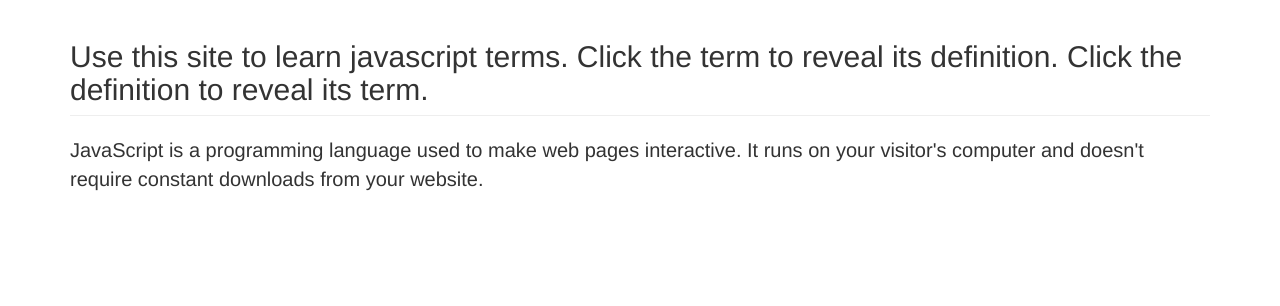
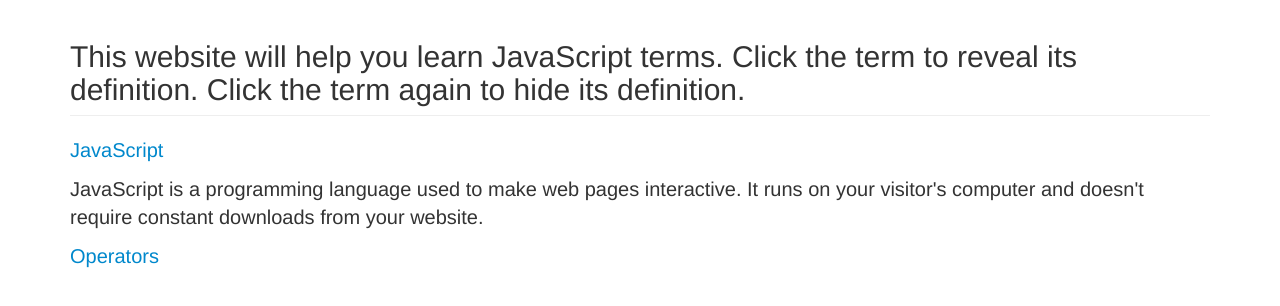
Before and after one commit to kevinmizway/jQuery-flashcard, a plain HTML site: page index.html in a window 1280 px wide. Both pictures are taken after a click on the element "JavaScript". Drawn offline with Linux system fonts and the light colour scheme.

Commit message:
Add definitions for Javascript and Operators.

```diff
--- a/index.html
+++ b/index.html
@@ -9,7 +9,7 @@
   </head>
   <body>
     <div class="container">
-      <h2 class="page-header">Use this site to learn javascript terms. Click the term to reveal its definition. Click the definition to reveal its term.</h2>
+      <h2 class="page-header">This website will help you learn JavaScript terms. Click the term to reveal its definition. Click the term again to hide its definition.</h2>
 
       <div id="Javascript">
         <div class="term">
@@ -20,6 +20,14 @@
         </div>
       </div>
 
+      <div id="Operators">
+        <div class="term">
+          <p>Operators</p>
+        </div>
+        <div class="definition">
+          <p>JavaScript operators are used to assign values, compare values, perform arithmetic operations, and more.</p>
+        </div>
+      </div>
     </div>
   </body>
 </html>
--- a/jss/scripts.js
+++ b/jss/scripts.js
@@ -1,6 +1,9 @@
 $(function() {
   $("#Javascript").click(function() {
-    $(".term").toggle();
-    $(".definition").toggle();
+    $("#Javascript .definition").toggle();
+  });
+
+  $("#Operators").click(function() {
+    $("#Operators .definition").toggle();
   });
 });
```
